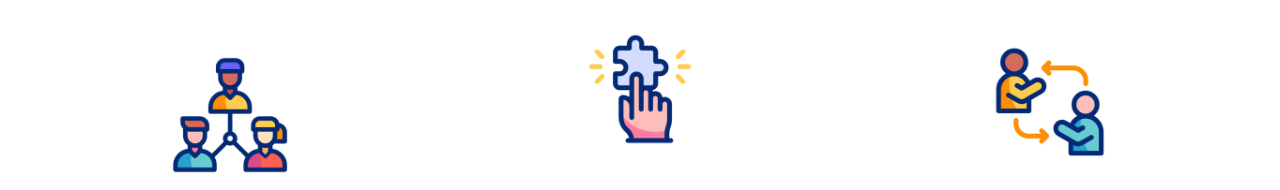
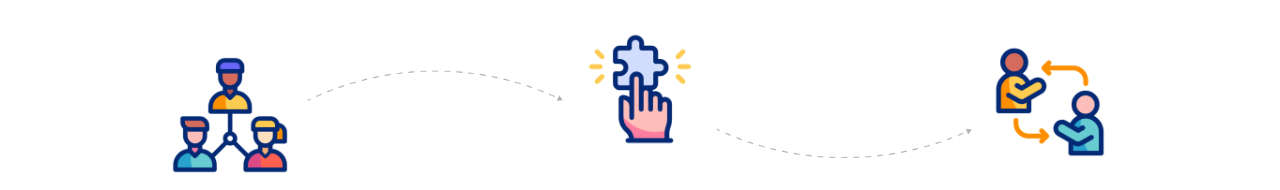
Before and after one commit to Anafcamargo/ProjetoIntegrador, a React (Create React App) app: page / in a window 1280 px wide. Shown: the part 828-1018 px from the top of the page. Built offline with nearby package versions, Linux system fonts and the light colour scheme.

Commit message:
setas da tela como funciona

```diff
--- a/src/estilo/estilo.css
+++ b/src/estilo/estilo.css
@@ -185,6 +185,21 @@ a:visited {
 
 }
 
+.imagem-seta-comofunfa{
+position: absolute;
+width: 20%;
+margin-left: 22%;
+margin-top: -17%;
+}
+
+
+.imagem-seta-comofunfa-curva{
+position: absolute;
+width: 20%;
+margin-left: 54%;
+margin-top: -8%;
+
+}
 
 /*--------VINI--------*/
 
--- a/src/paginas/home.tsx
+++ b/src/paginas/home.tsx
@@ -80,9 +80,12 @@ function Home() {
     <section id="comofunciona">
    <div className="container-comofunfa">
     <div className="titulo-comofunfa">Como Funciona</div>
-      <div className="comofunfa">
+          <div className="comofunfa">
+          <img src="/seta-comofunfa.png" alt="Seta ComoFunfa" className="imagem-seta-comofunfa"/>
+          <img src="/seta-comofunfa-curva.png" alt="Seta ComoFunfa-Curva" className="imagem-seta-comofunfa-curva"/>
          <div className="icone-voluntario">
     <img src="/voluntario_animado.gif" alt="Voluntário animado" className="imagem-voluntario" />
+
     <h3 className="titulo2-comofunfa">Cadastro De Voluntários</h3>
     <p className="descricao-comofunfa">Pessoas com conhecimentos em tecnologia se inscrevem em nossa plataforma, prontas para compartilhar suas habilidades e fazer a diferença.</p>
   </div>
```
Also changed, not shown: public/seta-comofunfa-curva.png (added), public/seta-comofunfa.png (added).
